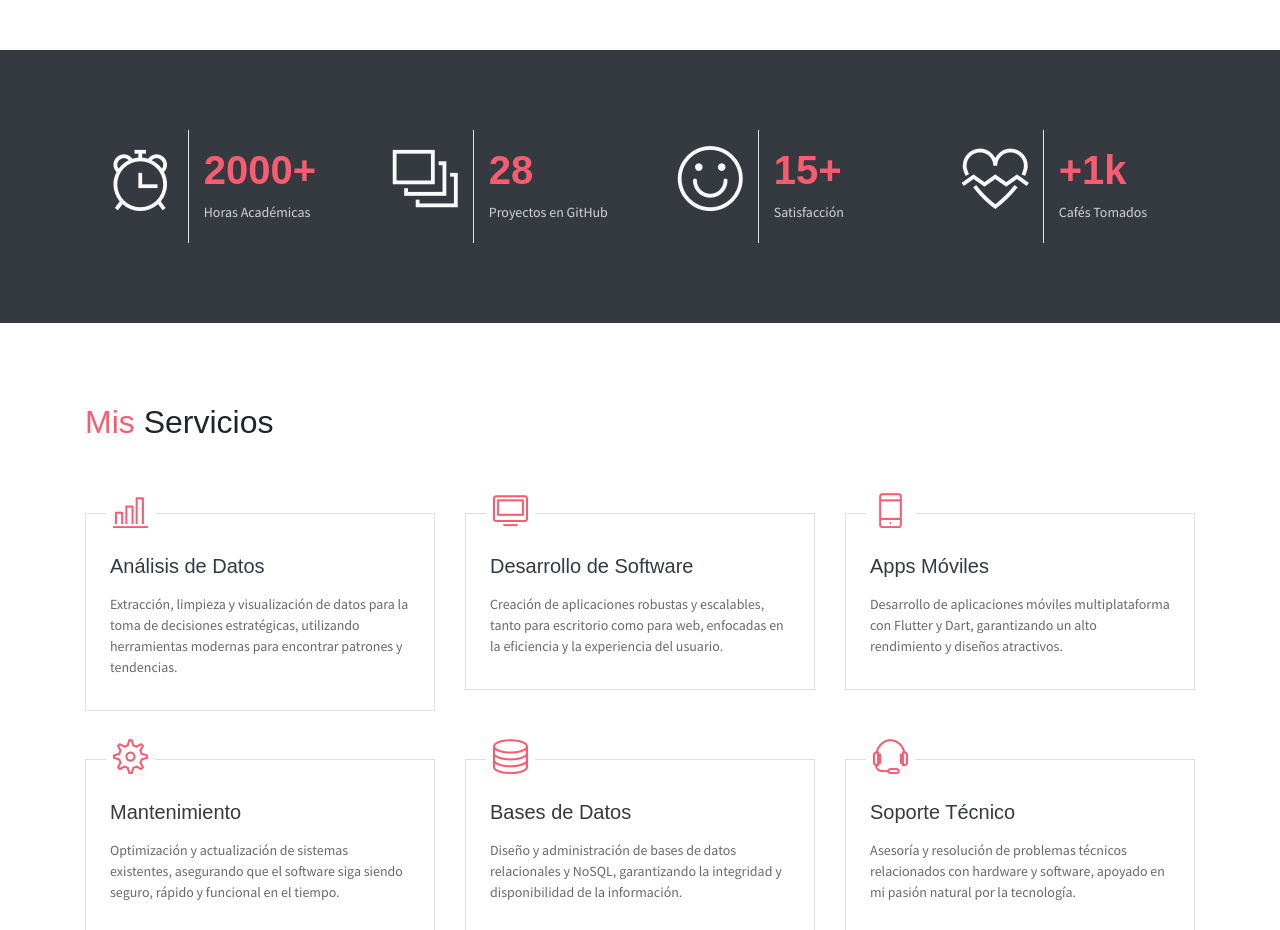
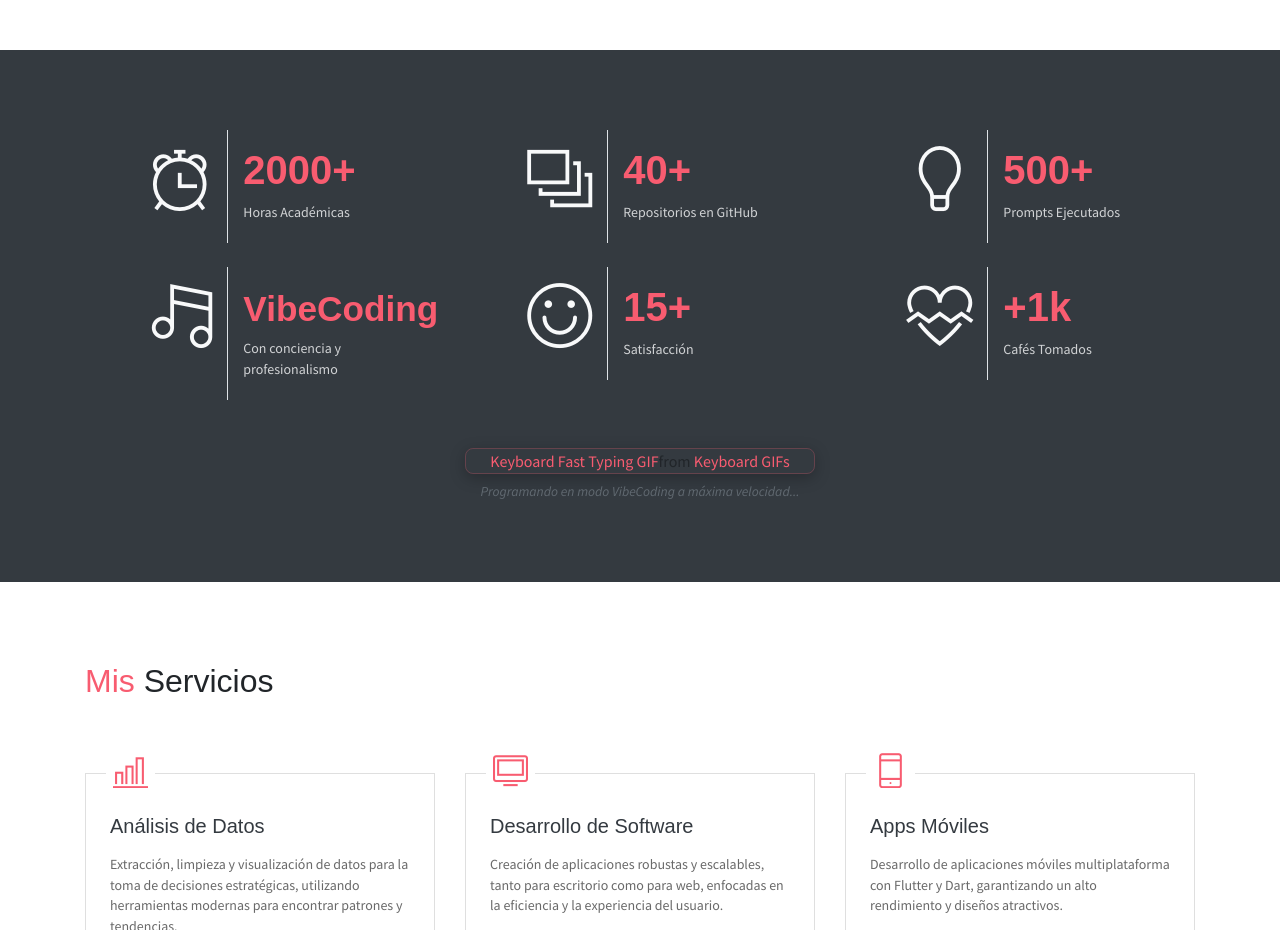
Before and after one commit to ChrisEna07/Mi-CV-en-HTML, a website: page index.html in a window 1280 px wide. Shown: the part 2300-3230 px from the top of the page. Drawn offline with nearby package versions, Linux system fonts and the light colour scheme; a script that the page names is missing.

Commit message:
feat: update translation keys and enhance statistics section with new metrics and styling

```diff
--- a/assets/js/custom.js
+++ b/assets/js/custom.js
@@ -65,7 +65,9 @@ const translations = {
         'port-git-title': 'Explora mis proyectos',
         'port-git-desc': 'Mantengo todos mis desarrollos, experimentos y soluciones de código abierto actualizados en mi perfil de GitHub.',
         'stat-hours': 'Horas Académicas',
-        'stat-projects': 'Proyectos en GitHub',
+        'stat-projects': 'Repositorios en GitHub',
+        'stat-prompts': 'Prompts Ejecutados',
+        'stat-vibecoding': 'Con conciencia y profesionalismo',
         'stat-clients': 'Satisfacción',
         'stat-coffee': 'Cafés Tomados',
         'hire-title': 'Disponible para proyectos freelance o contrato laboral',
@@ -129,7 +131,9 @@ const translations = {
         'port-git-title': 'Explore my projects',
         'port-git-desc': 'I keep all my developments, experiments, and open-source solutions updated on my GitHub profile.',
         'stat-hours': 'Academic Hours',
-        'stat-projects': 'GitHub Projects',
+        'stat-projects': 'GitHub Repositories',
+        'stat-prompts': 'Executed Prompts',
+        'stat-vibecoding': 'With awareness & professionalism',
         'stat-clients': 'Satisfaction',
         'stat-coffee': 'Coffee Drunk',
         'hire-title': 'Available for freelance projects or full-time employment',
--- a/index.html
+++ b/index.html
@@ -308,7 +308,8 @@
     <section class="section bg-dark text-center">
         <div class="container">
             <div class="row text-center">
-                <div class="col-md-6 col-lg-3">
+                <!-- Horas Académicas -->
+                <div class="col-md-6 col-lg-4 mb-4">
                     <div class="row ">
                         <div class="col-5 text-right text-light border-right py-3">
                             <div class="m-auto"><i class="ti-alarm-clock icon-xl"></i></div>
@@ -319,18 +320,44 @@
                         </div>
                     </div>
                 </div>
-                <div class="col-md-6 col-lg-3">
+                <!-- Repositorios GitHub -->
+                <div class="col-md-6 col-lg-4 mb-4">
                     <div class="row">
                         <div class="col-5 text-right text-light border-right py-3">
                             <div class="m-auto"><i class="ti-layers-alt icon-xl"></i></div>
                         </div>
                         <div class="col-7 text-left py-3">
-                            <h1 class="text-danger font-weight-bold font40">28</h1>
-                            <p class="text-light mb-1" data-i18n="stat-projects">Proyectos en GitHub</p>
+                            <h1 class="text-danger font-weight-bold font40">40+</h1>
+                            <p class="text-light mb-1" data-i18n="stat-projects">Repositorios en GitHub</p>
                         </div>
                     </div>
                 </div>
-                <div class="col-md-6 col-lg-3">
+                <!-- Prompts Ejecutados -->
+                <div class="col-md-6 col-lg-4 mb-4">
+                    <div class="row">
+                        <div class="col-5 text-right text-light border-right py-3">
+                            <div class="m-auto"><i class="ti-light-bulb icon-xl"></i></div>
+                        </div>
+                        <div class="col-7 text-left py-3">
+                            <h1 class="text-danger font-weight-bold font40">500+</h1>
+                            <p class="text-light mb-1" data-i18n="stat-prompts">Prompts Ejecutados</p>
+                        </div>
+                    </div>
+                </div>
+                <!-- VibeCoding -->
+                <div class="col-md-6 col-lg-4 mb-4">
+                    <div class="row">
+                        <div class="col-5 text-right text-light border-right py-3">
+                            <div class="m-auto"><i class="ti-music-alt icon-xl"></i></div>
+                        </div>
+                        <div class="col-7 text-left py-3">
+                            <h1 class="text-danger font-weight-bold font40" style="font-size: 2.2rem; line-height: 1.2; padding-top: 5px;">VibeCoding</h1>
+                            <p class="text-light mb-1" data-i18n="stat-vibecoding">Con conciencia y profesionalismo</p>
+                        </div>
+                    </div>
+                </div>
+                <!-- Satisfacción -->
+                <div class="col-md-6 col-lg-4 mb-4">
                     <div class="row">
                         <div class="col-5 text-right text-light border-right py-3">
                             <div class="m-auto"><i class="ti-face-smile icon-xl"></i></div>
@@ -342,7 +369,8 @@
                         </div>
                     </div>
                 </div>
-                <div class="col-md-6 col-lg-3">
+                <!-- Cafés Tomados -->
+                <div class="col-md-6 col-lg-4 mb-4">
                     <div class="row">
                         <div class="col-5 text-right text-light border-right py-3">
                             <div class="m-auto"><i class="ti-heart-broken icon-xl"></i></div>
@@ -352,6 +380,15 @@
                             <p class="text-light mb-1" data-i18n="stat-coffee">Cafés Tomados</p>
                         </div>
                     </div>
+                </div>
+            </div>
+            <!-- Humorous VibeCoding GIF -->
+            <div class="row justify-content-center mt-4">
+                <div class="col-11 col-sm-8 col-md-6 col-lg-4">
+                    <div style="border-radius: 8px; overflow: hidden; border: 1px solid rgba(248, 92, 112, 0.25); box-shadow: 0 4px 15px rgba(0,0,0,0.25);">
+                        <div class="tenor-gif-embed" data-postid="26819026" data-share-method="host" data-aspect-ratio="1.77778" data-width="100%"><a href="https://tenor.com/view/keyboard-fast-typing-jim-carrey-gif-26819026">Keyboard Fast Typing GIF</a>from <a href="https://tenor.com/search/keyboard-gifs">Keyboard GIFs</a></div> <script type="text/javascript" async src="https://tenor.com/embed.js"></script>
+                    </div>
+                    <p class="text-muted mt-2 mb-0" style="font-size: 0.85rem; font-style: italic;">Programando en modo VibeCoding a máxima velocidad...</p>
                 </div>
             </div>
         </div>
```
Also changed, not shown: public_html/assets/js/custom.js (+6 -2 lines), public_html/index.html (+43 -6 lines).
